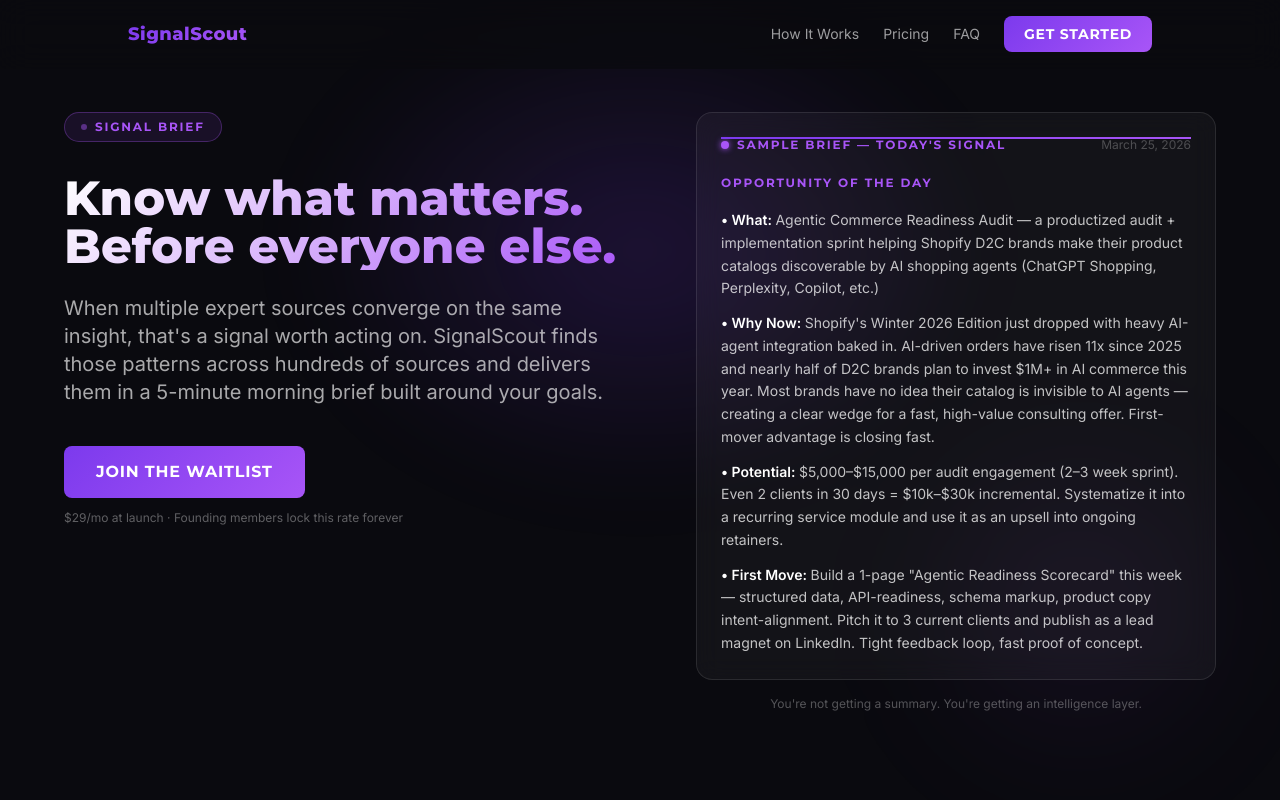
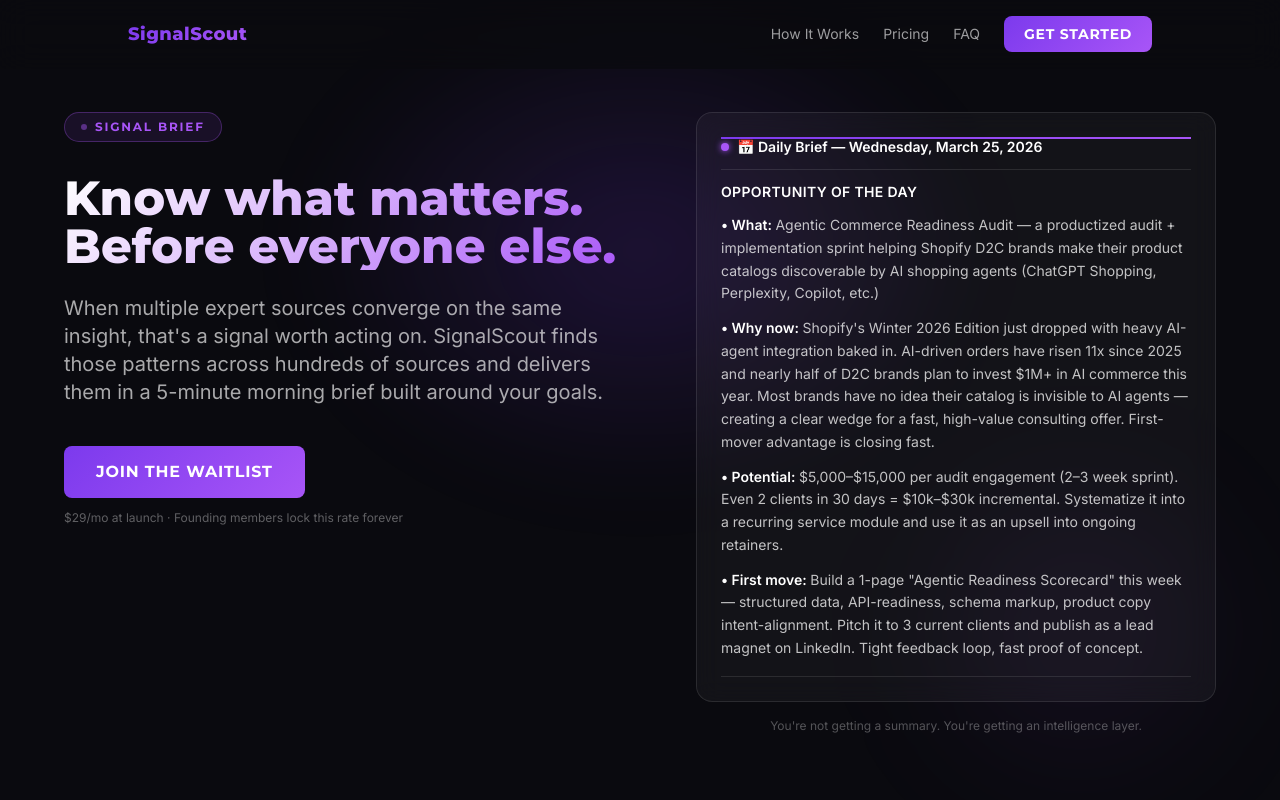
Before and after one commit to brianjstewart/signalscout, a React (Vite) app: page / in a window 1280 px wide. Shown: the top 800 px of the page. Built offline with nearby package versions, Linux system fonts and the light colour scheme.

Commit message:
style: brief card header and layout match actual Slack delivery format

```diff
--- a/src/components/Hero.tsx
+++ b/src/components/Hero.tsx
@@ -55,23 +55,17 @@ export default function Hero() {
                 {/* Card accent line */}
                 <div className="absolute top-0 left-0 right-0 h-[2px]" style={{ background: 'linear-gradient(90deg, #7C3AED, #A855F7)' }} />
 
-                <div className="flex items-center justify-between mb-4">
-                  <div className="flex items-center gap-2">
-                    <div className="w-2 h-2 rounded-full bg-accentLight" style={{ boxShadow: '0 0 6px #A855F7' }} />
-                    <span className="section-label text-xs">Sample Brief — Today's Signal</span>
-                  </div>
-                  <span className="text-white/25 text-xs">March 25, 2026</span>
+                {/* Slack-style header */}
+                <div className="flex items-center gap-2 mb-3">
+                  <div className="w-2 h-2 rounded-full bg-accentLight flex-shrink-0" style={{ boxShadow: '0 0 6px #A855F7' }} />
+                  <span className="text-white font-semibold text-sm">📅 Daily Brief — Wednesday, March 25, 2026</span>
                 </div>
 
-                {/* OPPORTUNITY OF THE DAY label */}
-                <div className="mb-4">
-                  <span
-                    className="text-xs font-display uppercase tracking-widest"
-                    style={{ color: '#A855F7', fontWeight: 700, letterSpacing: '0.15em' }}
-                  >
-                    Opportunity of the Day
-                  </span>
-                </div>
+                {/* Divider */}
+                <div className="border-t border-white/10 mb-3" />
+
+                {/* OPPORTUNITY OF THE DAY */}
+                <p className="text-white font-bold text-sm uppercase tracking-wide mb-3">OPPORTUNITY OF THE DAY</p>
 
                 <div className="space-y-3">
                   <p className="text-white/75 text-sm leading-relaxed">
@@ -79,7 +73,7 @@ export default function Hero() {
                     Agentic Commerce Readiness Audit — a productized audit + implementation sprint helping Shopify D2C brands make their product catalogs discoverable by AI shopping agents (ChatGPT Shopping, Perplexity, Copilot, etc.)
                   </p>
                   <p className="text-white/75 text-sm leading-relaxed">
-                    <span className="text-white font-semibold">• Why Now: </span>
+                    <span className="text-white font-semibold">• Why now: </span>
                     Shopify's Winter 2026 Edition just dropped with heavy AI-agent integration baked in. AI-driven orders have risen 11x since 2025 and nearly half of D2C brands plan to invest $1M+ in AI commerce this year. Most brands have no idea their catalog is invisible to AI agents — creating a clear wedge for a fast, high-value consulting offer. First-mover advantage is closing fast.
                   </p>
                   <p className="text-white/75 text-sm leading-relaxed">
@@ -87,10 +81,13 @@ export default function Hero() {
                     $5,000–$15,000 per audit engagement (2–3 week sprint). Even 2 clients in 30 days = $10k–$30k incremental. Systematize it into a recurring service module and use it as an upsell into ongoing retainers.
                   </p>
                   <p className="text-white/75 text-sm leading-relaxed">
-                    <span className="text-white font-semibold">• First Move: </span>
+                    <span className="text-white font-semibold">• First move: </span>
                     Build a 1-page "Agentic Readiness Scorecard" this week — structured data, API-readiness, schema markup, product copy intent-alignment. Pitch it to 3 current clients and publish as a lead magnet on LinkedIn. Tight feedback loop, fast proof of concept.
                   </p>
                 </div>
+
+                {/* Closing divider */}
+                <div className="border-t border-white/10 mt-4" />
               </div>
             </div>
 
```
